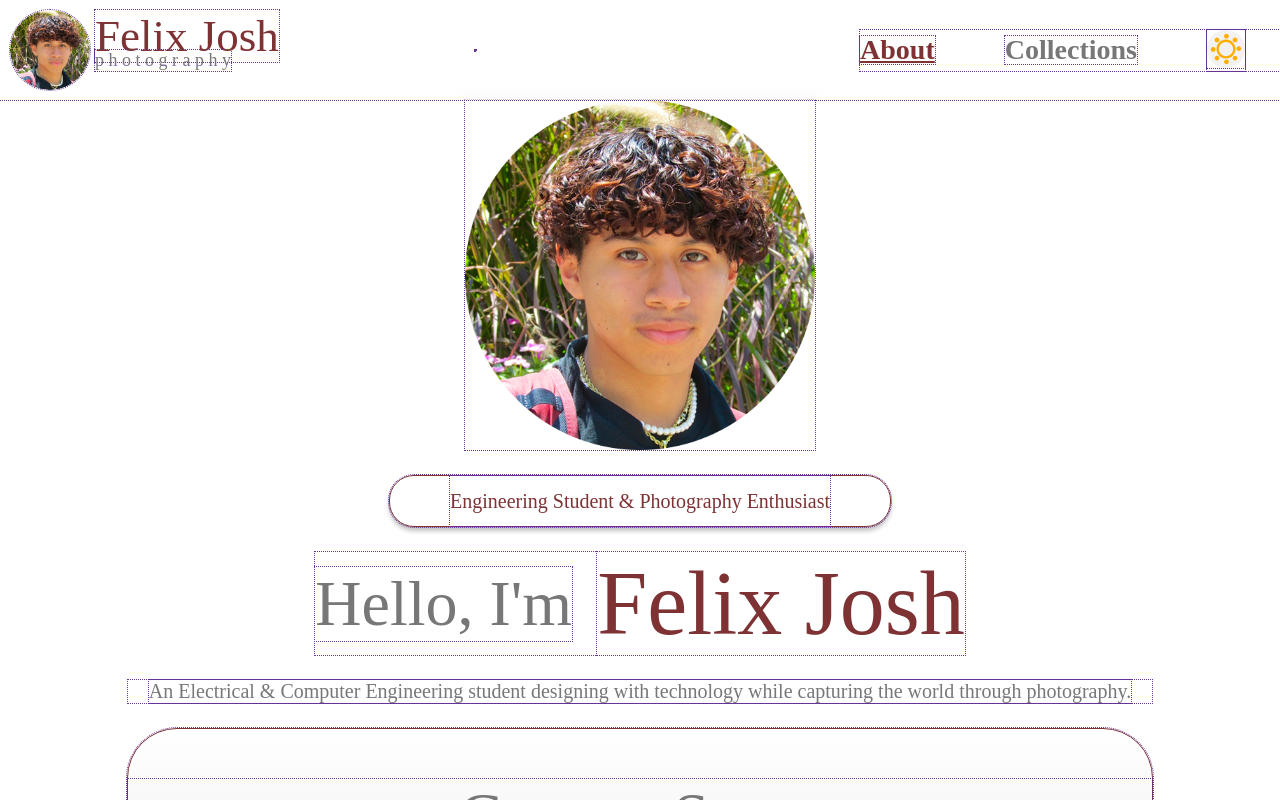
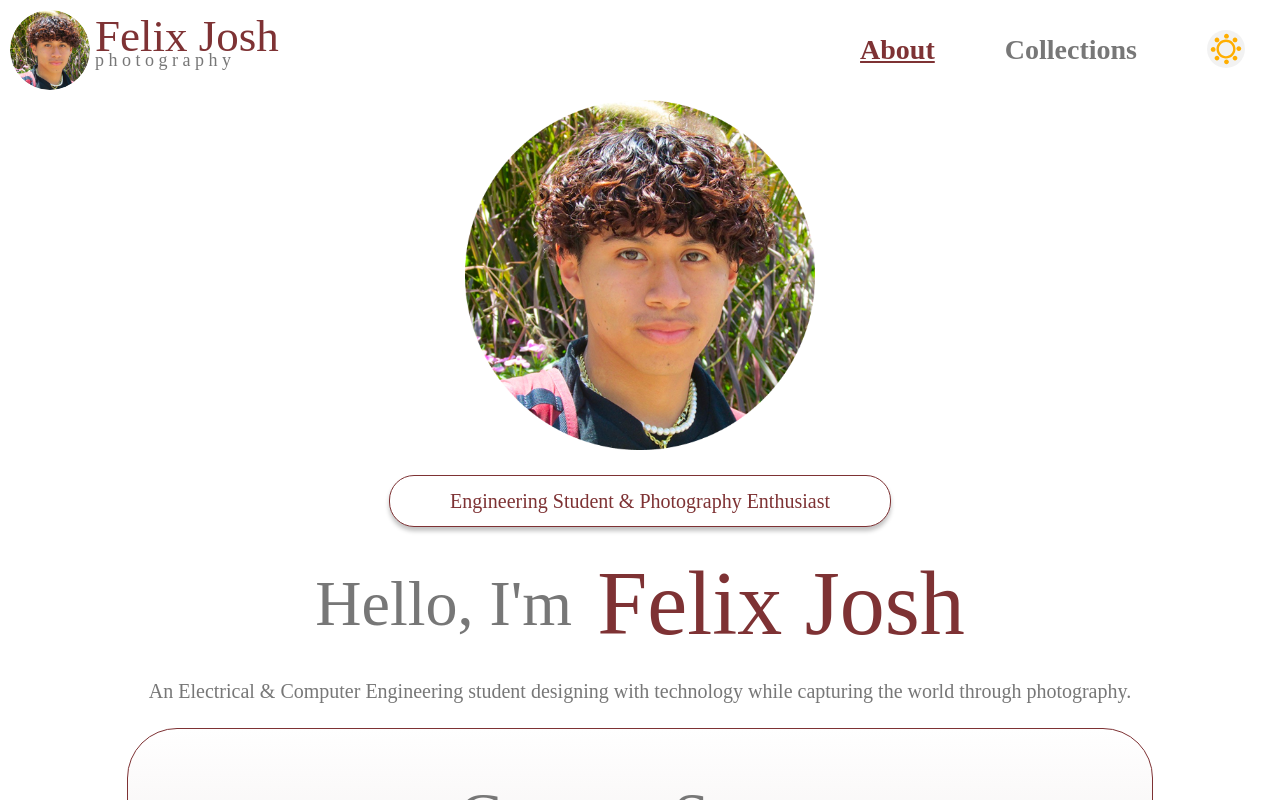
Before and after one commit to dev-misa/photosbyftj, a React (Vite) app: page / in a window 1280 px wide. Shown: the top 800 px of the page. Built offline with nearby package versions, Linux system fonts and the light colour scheme; a web font is replaced by a local one.

Commit message:
removed dotted outline

```diff
--- a/src/index.css
+++ b/src/index.css
@@ -28,6 +28,3 @@ body {
   color: var(--text-color);
   transition: background-color 0.3s, color 0.3s;
 }
-* {
-  outline: 1px dotted rebeccapurple;
-}
```
